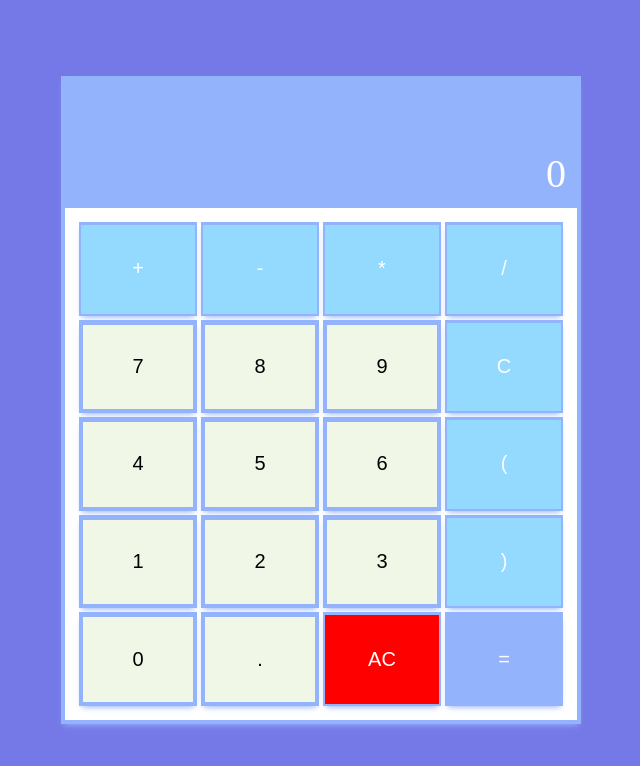
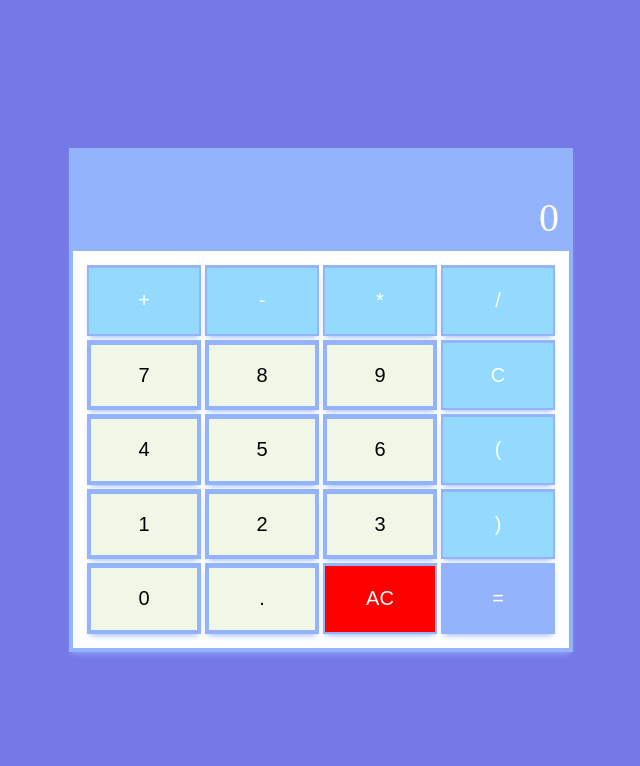
Before and after one commit to TaiwoJoshua/calculator, a plain HTML site: page index.html in a window 1280 px wide. Shown: the whole page, without its empty margins (319-959 px from the left). Drawn offline with Linux system fonts and the light colour scheme.

Commit message:
I added min and max height

```diff
--- a/Assets/css/calculator.css
+++ b/Assets/css/calculator.css
@@ -1,4 +1,4 @@
-body{
+*{
     padding: 0;
     margin: 0;
     box-sizing: border-box;
@@ -6,14 +6,15 @@ body{
 .pagewrapper{
     width: 100%;
     height: 100vh;
+    min-height: 600px;
     display: flex;
     align-items: center;
     justify-content: center;
     background-color: #7579E7;
 }
 .calculator{
-    width: 40%;
-    height: 80vh;
+    width: 500px;
+    min-height: 500px;
     margin: auto;
     border: 2px solid #94B3FD;
     box-shadow: #94B3FD 0px 0px 0px 2px, #94B3FD 0px 4px 6px -1px, #94B3FD 0px 1px 0px inset;
@@ -88,9 +89,9 @@ button{
 }
 
 /* Media Query Section */
-@media screen and (max-width:425px) and (min-width:320px){
+/* @media screen and (max-width:425px) and (min-width:320px){
     .calculator{
         width: 80%;
         height: 60vh;
     }
-}
+} */
```
